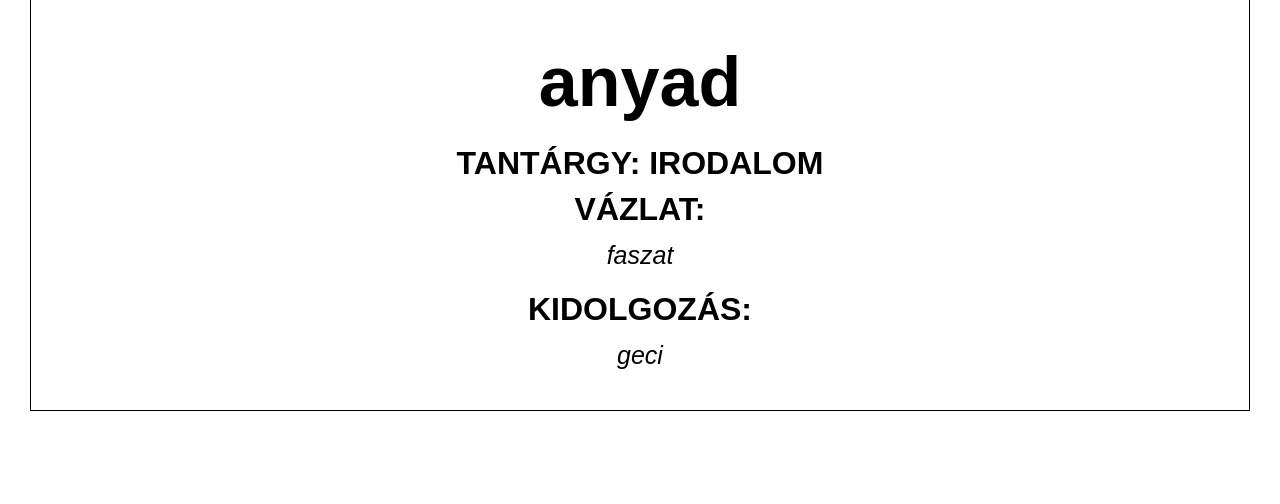
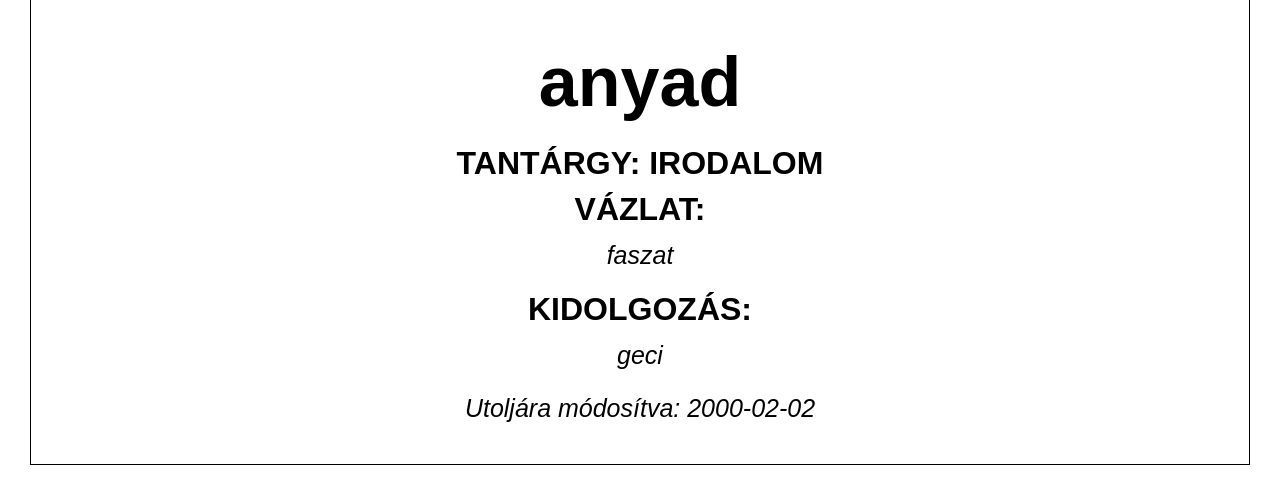
Before and after one commit to mtlhdnrd/exam_prep, a PHP site: page /tetel.php?tetelid=1 in a window 1280 px wide. Shown: the part 185-689 px from the top of the page. Run offline with PHP 8.4, Linux system fonts and the light colour scheme; data comes from the database, SQL or seed files in the repository.

Commit message:
added modify date to tetel.php (forgor)

```diff
--- a/main/tetel.php
+++ b/main/tetel.php
@@ -5,7 +5,7 @@ $conn = new mysqli("localhost","root","", "tetelek"); //create conn
 if ($conn->connect_error) {
     die("Csatlakozás sikertelen: " . $conn->connect_error);
 }
-$sql = "SELECT tetelcimek.id, cim, vazlat, kidolgozas, tantargy FROM tetelcimek INNER JOIN tantargyak ON tetelcimek.tantargyid=tantargyak.id WHERE tetelcimek.id=?;";
+$sql = "SELECT tetelcimek.id, cim, vazlat, kidolgozas, tantargy, modosit FROM tetelcimek INNER JOIN tantargyak ON tetelcimek.tantargyid=tantargyak.id WHERE tetelcimek.id=?;";
 $stmt = $conn ->prepare($sql); //prepare query
 $stmt->bind_param("i",$tetelid);
 if($stmt->execute()){
@@ -28,7 +28,6 @@ $conn->close();
 <body class="tetelpage">
     <header class="full_head">
         <a href="index.php"><h1>Tételek</h1></a>
-
     </header>
     <main class="tetel_main">
         <div class="listing">
@@ -43,7 +42,9 @@ $conn->close();
             <h2>kidolgozás: </h2>
             <p><?php echo nl2br(htmlspecialchars($data["kidolgozas"]));?></p>
         </div>
-
+        <div>
+            <p>Utoljára módosítva: <?php echo $data['modosit']?></p>
+        </div>
     <?php else: ?>
         <h1>PHP ERROR: DATA NOT RECEIVED</h1>
     <?php endif; ?>
```
